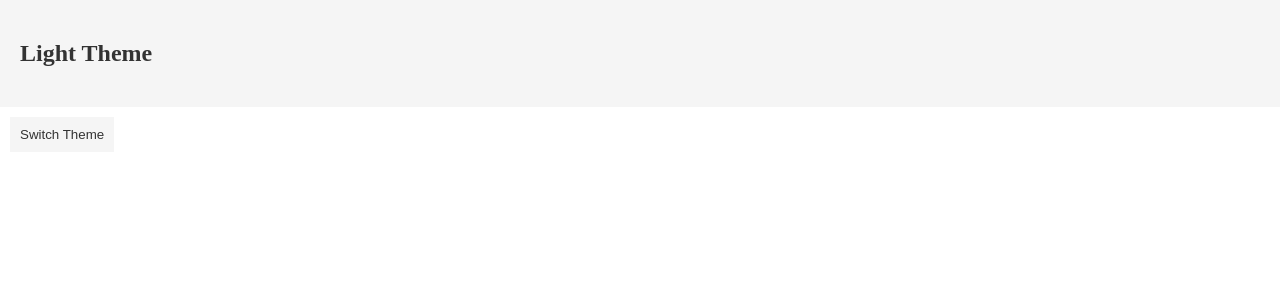
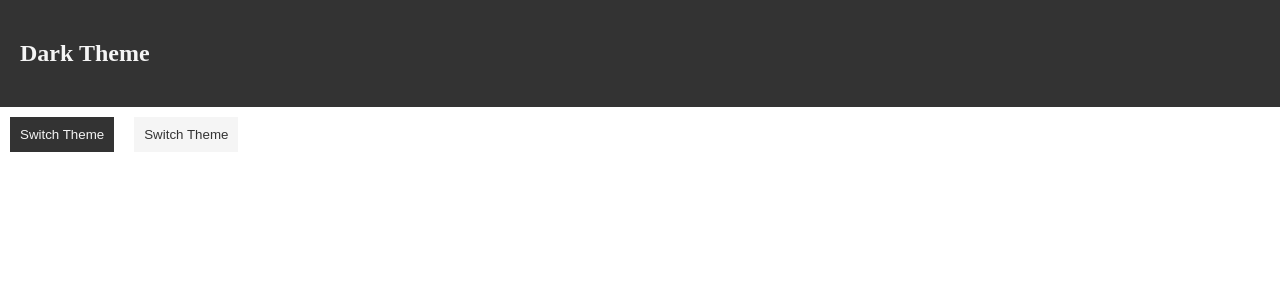
Before and after one commit to getcoderunning/myreact-bootcamp-exercises, a React app: page / in a window 1280 px wide. Shown: the top 300 px of the page. Built offline with nearby package versions, Linux system fonts and the light colour scheme.

Commit message:
Implementing Context Consumer example 1

```diff
--- a/App.js
+++ b/App.js
@@ -1,15 +1,45 @@
-import React from "react"
-import Header from "./src/components/Header"
-import Button from "./src/components/Button"
-import './src/styles/style.scss'
+// import React from "react"
+// import Header from "./src/components/Header"
+// import Button from "./src/components/Button"
+// import './src/styles/style.scss'
+
+// function App() {
+//     return (
+//         <div>
+//             <Header />
+//             <Button />
+//         </div>
+//     )
+// }
+
+// export default App
+
+//  ANCHOR Context example
+import React from "react";
+import './src/styles/style.scss';
+
+import Header from './src/components/Header';
+import Button from './src/components/Button';
+import ThemeContext from './themeContext';
 
 function App() {
-    return (
-        <div>
-            <Header />
-            <Button />
-        </div>
-    )
+  return (
+    // theme applied from components
+    // <div>
+    //   <Header />
+    //   <Button />
+    //   <Button />
+    // </div>
+
+    // theme applied from app
+    <div>
+      <Header />
+      <ThemeContext.Consumer>
+        {theme => <Button theme={theme} />}
+      </ThemeContext.Consumer>
+      <Button theme="light" />
+    </div>
+  );
 }
 
-export default App
+export default App;
--- a/src/components/Button.js
+++ b/src/components/Button.js
@@ -1,16 +1,28 @@
-import React, {Component} from "react";
-import ThemeContext from "../../themeContext";
+/* eslint-disable react/button-has-type */
+/* eslint-disable react/no-this-in-sfc */
+import React from 'react';
+// import ThemeContext from '../../themeContext';
+import PropTypes from 'prop-types';
 
-class Button extends Component {
-    render() {
-        const theme = this.context;
-        return (
-            <button className={`${theme}-theme`}>Switch Theme</button>
-        )
-    }
+function Button(props) {
+  // Using themecontext on a component
+  // return (
+  //   <ThemeContext.Consumer>
+  //     {theme => <button className={`${props.theme}-theme`}>Switch Theme</button>}
+  //   </ThemeContext.Consumer>
+  // );
+
+  // using theme as props coming from app
+  return <button className={`${props.theme}-theme`}>Switch Theme</button>;
 }
 
-Button.contextType = ThemeContext
-//Context Types only works for class components
+// eslint-disable-next-line react/no-typos
+Button.PropTypes = {
+  theme: PropTypes.oneOf(['light', 'dark']),
+};
 
-export default Button
+Button.defaultProps = {
+  theme: 'light',
+}
+
+export default Button;
--- a/src/components/Header.js
+++ b/src/components/Header.js
@@ -1,17 +1,55 @@
-import React, {Component} from "react";
+/* eslint-disable no-undef */
+/* eslint-disable react/no-this-in-sfc */
+// import React, {Component} from "react";
+// import ThemeContext from '../../themeContext';
+
+// class Header extends Component {
+//     static contextType = ThemeContext
+//     Context Types only works for class components
+//     render() {
+//         const theme = this.context;
+//         return (
+//             <header className={`${theme}-theme`}>
+//                 <h2>{theme === "light" ? "Light" : "Dark"} Theme</h2>
+//             </header>
+//         )
+//     }
+// }
+
+// export default Header
+
+// ANCHOR Context example
+// import React, {Component} from "react"
+// import UserContext from "../../userContext"
+
+// class Header extends Component {
+//     static contextType = UserContext
+//     render() {
+//         const username = this.context
+//         return (
+//             <header>
+//                 <p>Welcome, {username}!</p>
+//             </header>
+//         )
+//     }
+// }
+
+// export default Header
+
+// ANCHOR Consumer example
+import React from 'react';
 import ThemeContext from '../../themeContext';
 
-class Header extends Component {
-    static contextType = ThemeContext
-    //Context Types only works for class components
-    render() {
-        const theme = this.context;
-        return (
-            <header className={`${theme}-theme`}>
-                <h2>{theme === "light" ? "Light" : "Dark"} Theme</h2>
-            </header>
-        )
-    }
+function Header(props) {
+  return (
+    <ThemeContext.Consumer>
+      {theme => (
+        <header className={`${theme}-theme`}>
+          <h2>{theme === 'light' ? 'Light' : 'Dark'} Theme</h2>
+        </header>
+      )}
+    </ThemeContext.Consumer>
+  );
 }
 
-export default Header
+export default Header;
--- a/src/index.js
+++ b/src/index.js
@@ -1,13 +1,13 @@
-import React from "react";
-import ReactDOM from "react-dom";
+import React from 'react';
+import ReactDOM from 'react-dom';
 
-import App from "../App";
+import App from '../App';
 import ThemeContext from '../themeContext';
-
+// import UserContext from '../userContext'
 
 ReactDOM.render(
-        <ThemeContext.Provider value={"light"}>
-            <App />
-        </ThemeContext.Provider>,
-        document.getElementById("root")
-    )
+  <ThemeContext.Provider value={'dark'}>
+    <App />
+  </ThemeContext.Provider>,
+  document.getElementById('root')
+);
--- a/src/styles/style.scss
+++ b/src/styles/style.scss
@@ -5,6 +5,12 @@
     }
 
     header {
+        padding: 20px;
+        background-color: #333333;
+        color: whitesmoke;
+    }
+
+    main {
         padding: 20px;
     }
 
--- a/themeContext.js
+++ b/themeContext.js
@@ -1,5 +1,6 @@
 import React from 'react';
+
 const ThemeContext = React.createContext();
-//ThemeContext.Provider and ThemeContext.Consumer
+//  ThemeContext.Provider and ThemeContext.Consumer
 
-export default ThemeContext
+export default ThemeContext;
--- /dev/null
+++ b/userContext.js
@@ -0,0 +1,4 @@
+import React from 'react';
+const UserContext = React.createContext();
+
+export default UserContext
```
Also changed, not shown: 1 other file (tests, documents, lock files or other folders).
